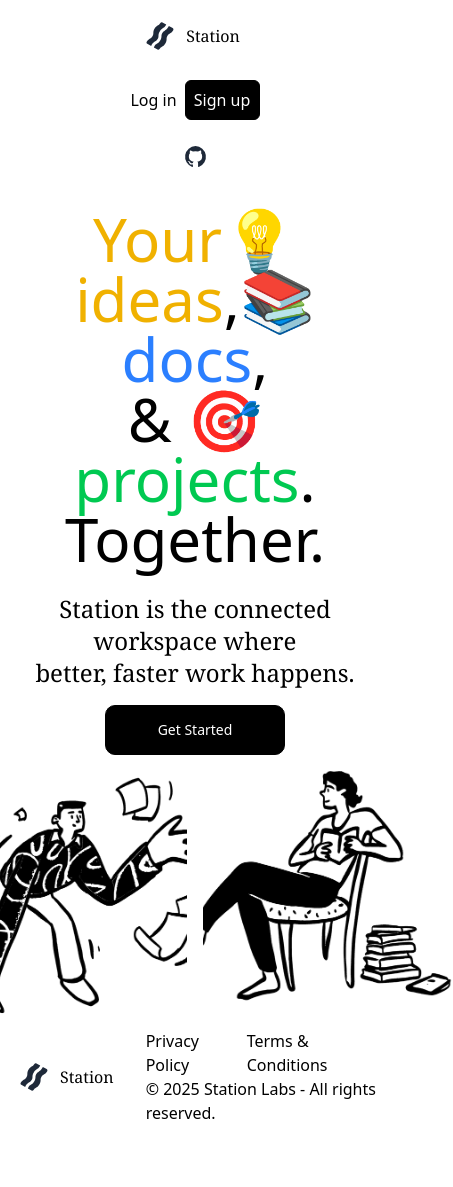
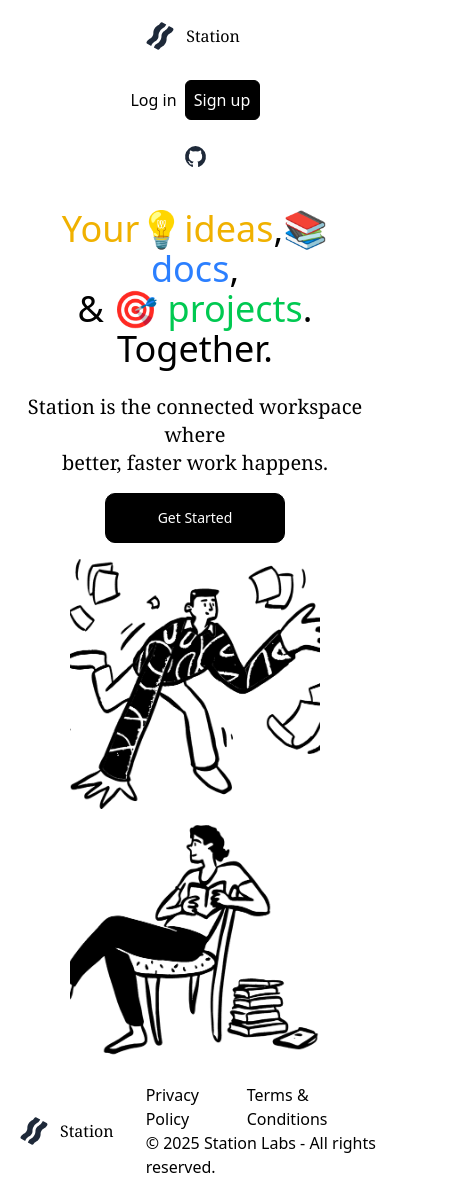
Before and after one commit to reuben148/notion, a React (Vite) app: page / in a window 390 px wide. Shown: the whole page, 453 px wide, since content can reach past the window. Before the commit the page ends 1133 px from the top, so only its background shows below. Built offline with nearby package versions, Linux system fonts and the light colour scheme.

Commit message:
fixed issues

```diff
--- a/src/Contents/Blog.jsx
+++ b/src/Contents/Blog.jsx
@@ -2,19 +2,17 @@
 
 function Blog() {
   return (
-    <div>
-      <div className="flex justify-center items-center space-x-4">
+    <div className="flex justify-center items-center flex-wrap gap-4">
       <img
         src="practice.jpg"
         alt=""
-          className="w-[250px] h-[250px] object-cover"
+        className="w-[250px] h-[250px] object-cover sm:w-[200px] sm:h-[200px] md:w-[250px] md:h-[250px]"
       />
       <img
         src="practice2.jpg"
         alt=""
-          className="w-[250px] h-[250px] object-cover"
+        className="w-[250px] h-[250px] object-cover sm:w-[200px] sm:h-[200px] md:w-[250px] md:h-[250px]"
       />
-      </div>
     </div>
   );
 }
--- a/src/Contents/Header.jsx
+++ b/src/Contents/Header.jsx
@@ -4,14 +4,15 @@
   return (
     <div>
       <div>
-        <p className="px-6 py-6 text-center text-6xl">
+        <p className="px-6 py-6 text-center text-4xl sm:text-5xl md:text-6xl">
           <span className="text-yellow-500">Your💡ideas</span>,
           <span className="text-blue-500">📚 docs</span>,
           <br />& <span className="text-green-500">🎯 projects</span>. Together.
         </p>
-        <p className="text-center text-2xl font-serif">
+        <p className="text-center text-xl sm:text-2xl font-serif">
           Station is the connected workspace where
-          <br></br>better, faster work happens.
+          <br />
+          better, faster work happens.
         </p>
       </div>
     </div>
```
Lines whose indentation alone changed are shown as unchanged.
